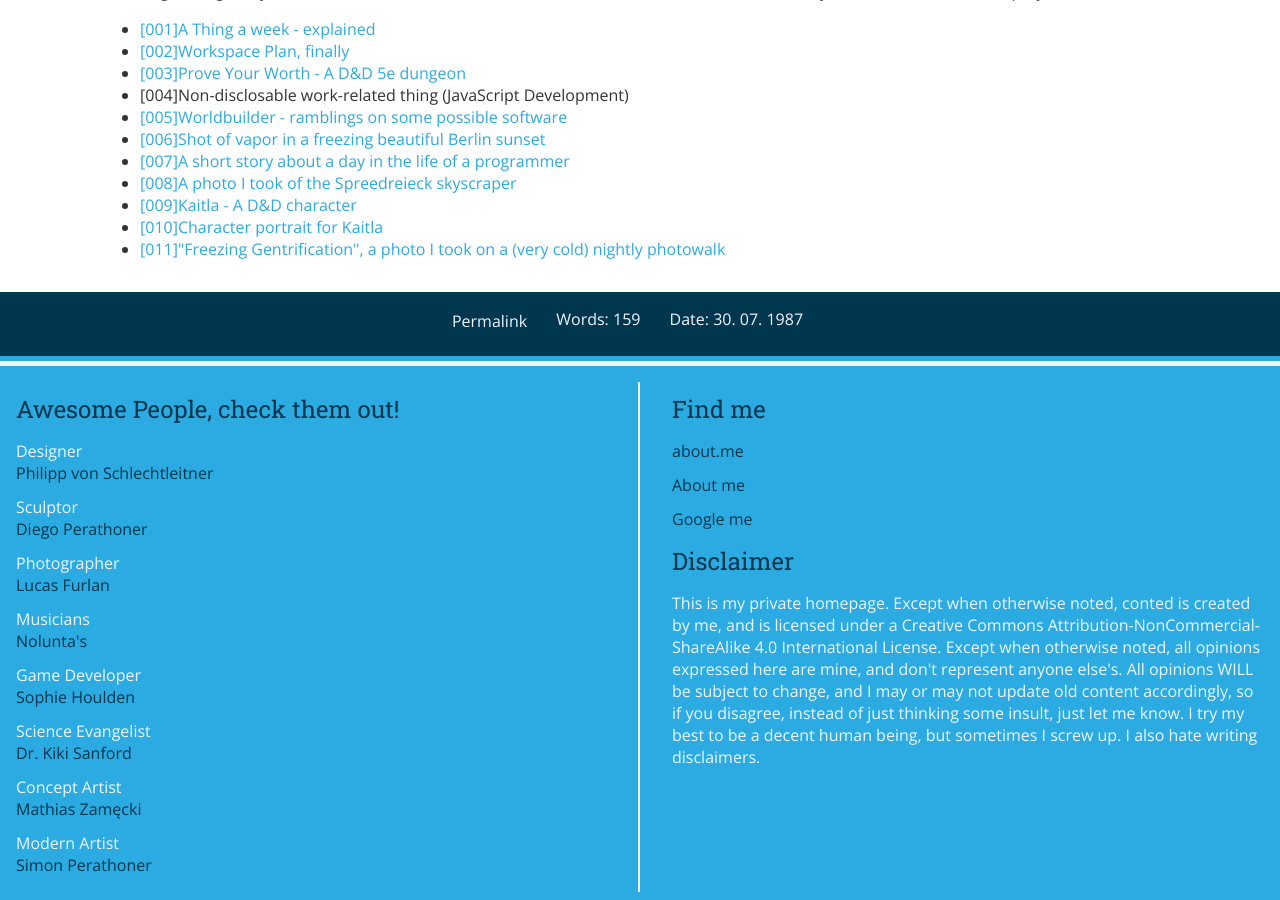
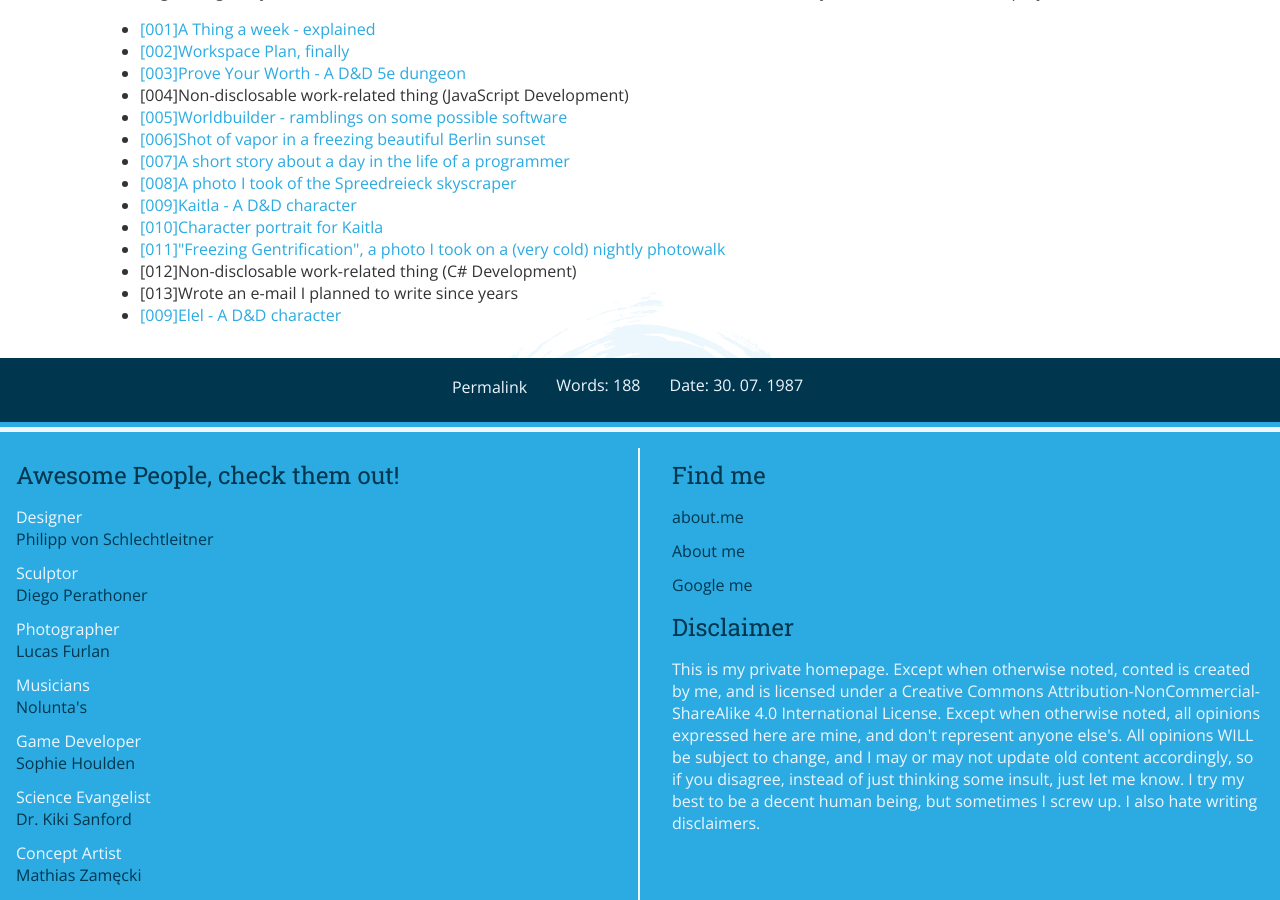
Before and after one commit to ramsesoriginal/ramsesoriginal.github.io, a Jekyll site: the page built from projects/ThingADay/index.html, in a window 1280 px wide and 900 px high, scrolled down 854 px. Built offline with Jekyll 4.4.1, drawn with Linux system fonts in a browser that asks for light colours; nearby versions of some CDN libraries; comment, search, counter and statistics services are not loaded.

Commit message:
Added Elel + Portrait

```diff
--- a/projects/ThingADay/index.html
+++ b/projects/ThingADay/index.html
@@ -40,4 +40,13 @@ preview: /assets/images/guy-with-a-plan.gif
 	<li>
 		<a href="https://500px.com/photo/192758077/freezing-gentrification-by-stefan-insam">[011]"Freezing Gentrification", a photo I took on a (very cold) nightly photowalk</a>
 	</li>
+	<li>
+		[012]Non-disclosable work-related thing (C# Development)
+	</li>
+	<li>
+		[013]Wrote an e-mail I planned to write since years
+	</li>
+	<li>
+		<a href="{{ site.url }}/2017/01/14/elel">[009]Elel - A D&amp;D character </a>
+	</li>
 </ul>
```
Also changed, not shown: _posts/2017-01-14-elel.html (added, +34 -0 lines), _posts/2017-01-15-elel_portrait.html (added, +30 -0 lines), _posts/2017-01-10-kaitla_portrait.html (renamed from _posts/2017-01-09-kaitla_portrait.html), assets/images/Elel_Portrait.png (added), assets/images/Elel_Sheet.png (added), 2 other files.
